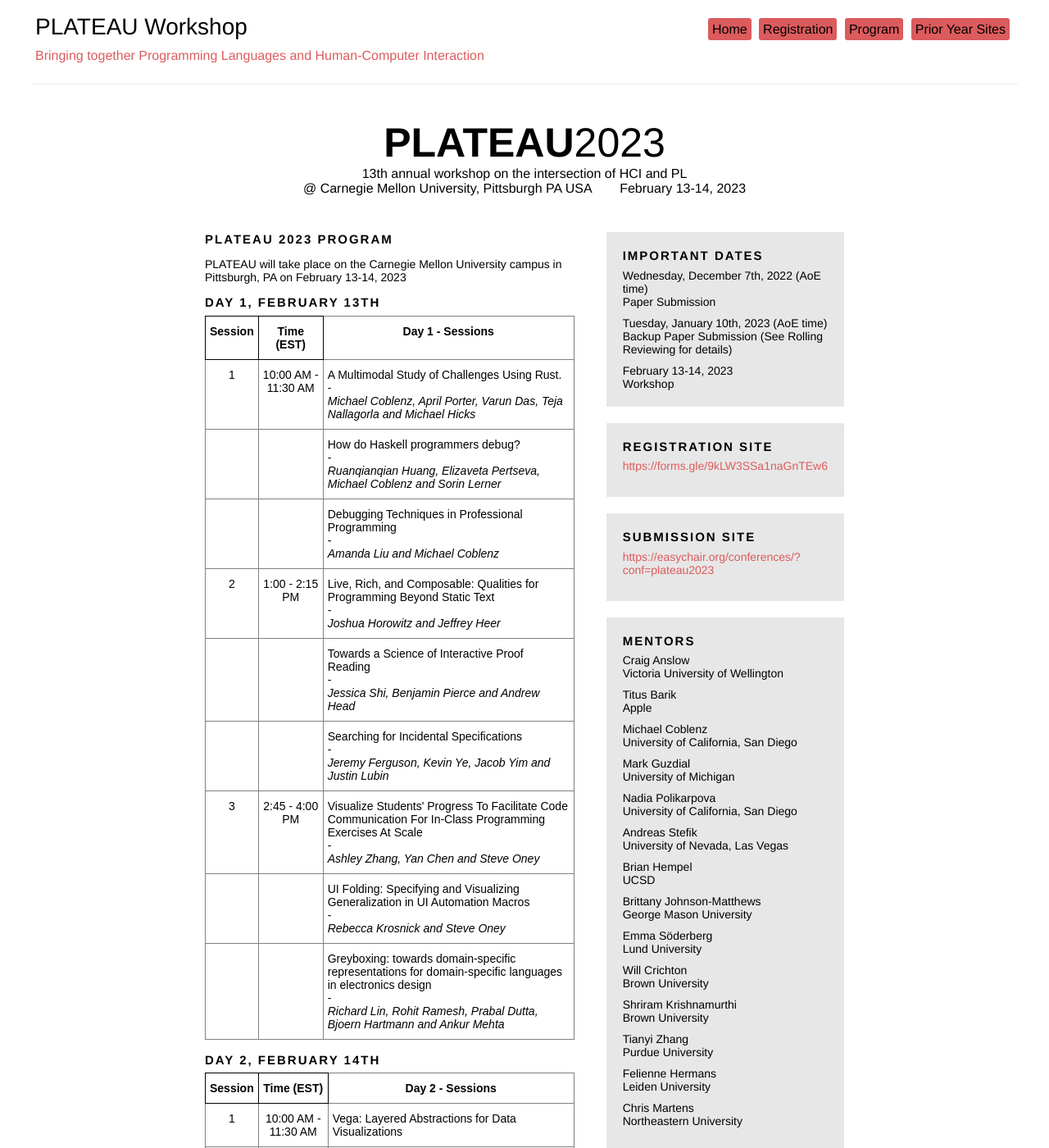
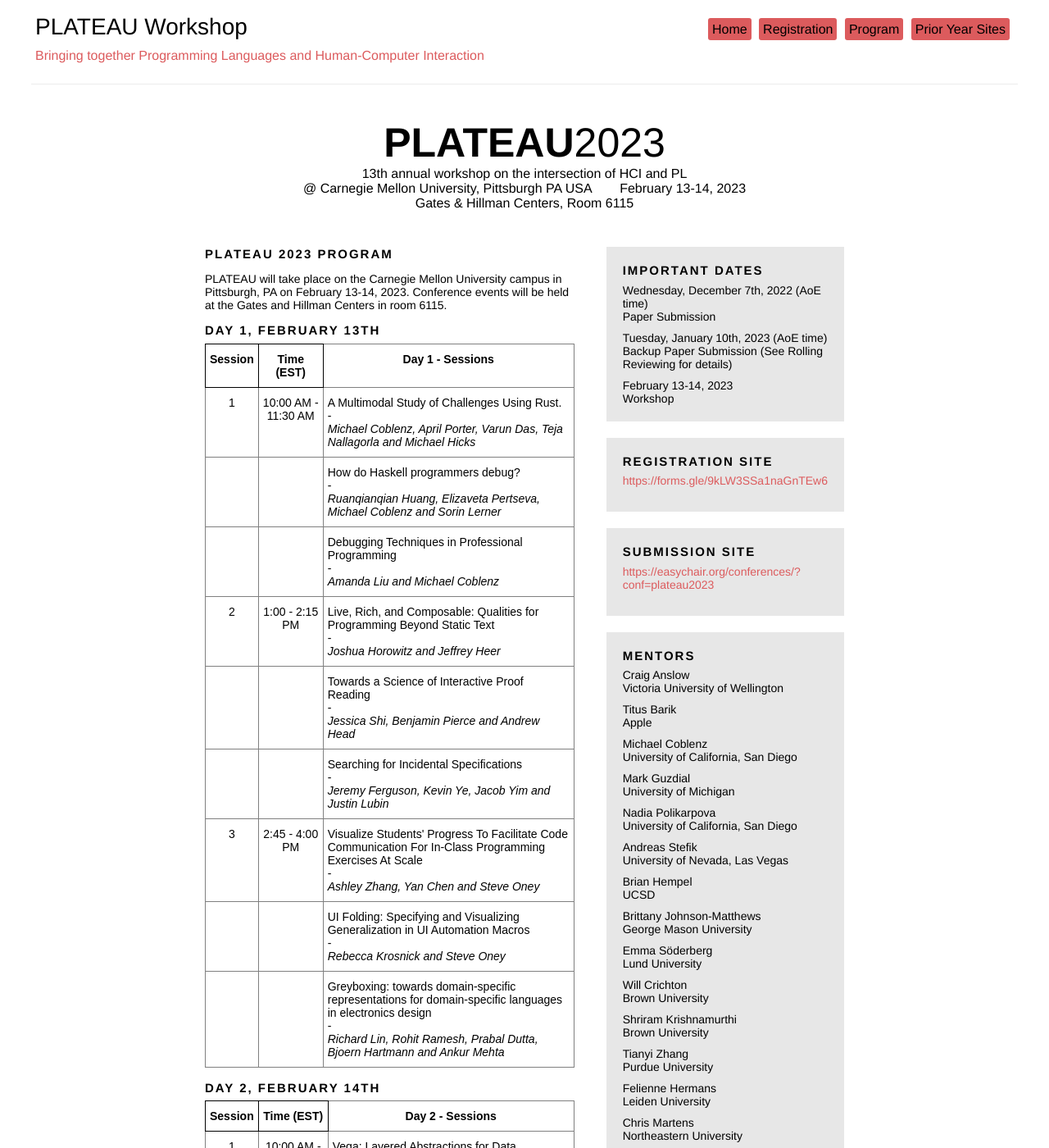
Before and after one commit to plateau-workshop/plateau-2024, a Jekyll site: the page built from schedule.html, in a window 1280 px wide and 1400 px high. Shown: the whole window at 82% size. Built offline with Jekyll 4.4.1, drawn with Linux system fonts in a browser that asks for light colours.

Commit message:
Added room # and keynote speaker name.

```diff
--- a/_config.yml
+++ b/_config.yml
@@ -9,6 +9,7 @@
 logo_height: "30px"
 nth_plateau: "13th"
 location: "@ Carnegie Mellon University, Pittsburgh PA USA"
+sublocation: "Gates & Hillman Centers, Room 6115"
 workshop_date: "February 13-14, 2023"
 submission_date: "Wednesday, December 7th, 2022"
 backup_submission_date: "Tuesday, January 10th, 2023"
--- a/_layouts/default.html
+++ b/_layouts/default.html
@@ -76,6 +76,8 @@
         <div>
         <span>{{ site.location | escape }}</span>
         <span class="left-padding">{{ site.workshop_date | escape }}</span>
+        <br>
+        <span>{{ site.sublocation | escape }}</span>
         <div class="centered">
         <table class="centered inlineblock">
           {% if site.colocated_title %}
--- a/registration.html
+++ b/registration.html
@@ -5,7 +5,7 @@
 ---
 <p>
   PLATEAU will take place on the Carnegie Mellon University campus in
-  Pittsburgh, PA from February 13-14, 2023.
+  Pittsburgh, PA from February 13-14, 2023. Conference events will be held at the Gates and Hillman Centers in room 6115.
 </p>
 
 <p>
--- a/schedule.html
+++ b/schedule.html
@@ -9,7 +9,7 @@
 
     <p>
   PLATEAU will take place on the Carnegie Mellon University campus in
-  Pittsburgh, PA on February 13-14, 2023
+  Pittsburgh, PA on February 13-14, 2023. Conference events will be held at the Gates and Hillman Centers in room 6115.
 </p>
 <div class="header lead">Day 1, February 13th</div>
 
@@ -105,7 +105,7 @@
       <tr>
         <td class="tg-c3ow">1</td>
         <td class="tg-c3ow">10:00 AM - 11:30 AM</td>
-        <td class="tg-0pky">Vega: Layered Abstractions for Data Visualizations</td>
+        <td class="tg-0pky">Vega: Layered Abstractions for Data Visualizations<br>-<br><span style="font-weight:400;font-style:italic">Dominik Moritz</span></td>
       </tr>
       <tr>
         <td class="tg-0pky"></td>
```
Also changed, not shown: 4 other files.
